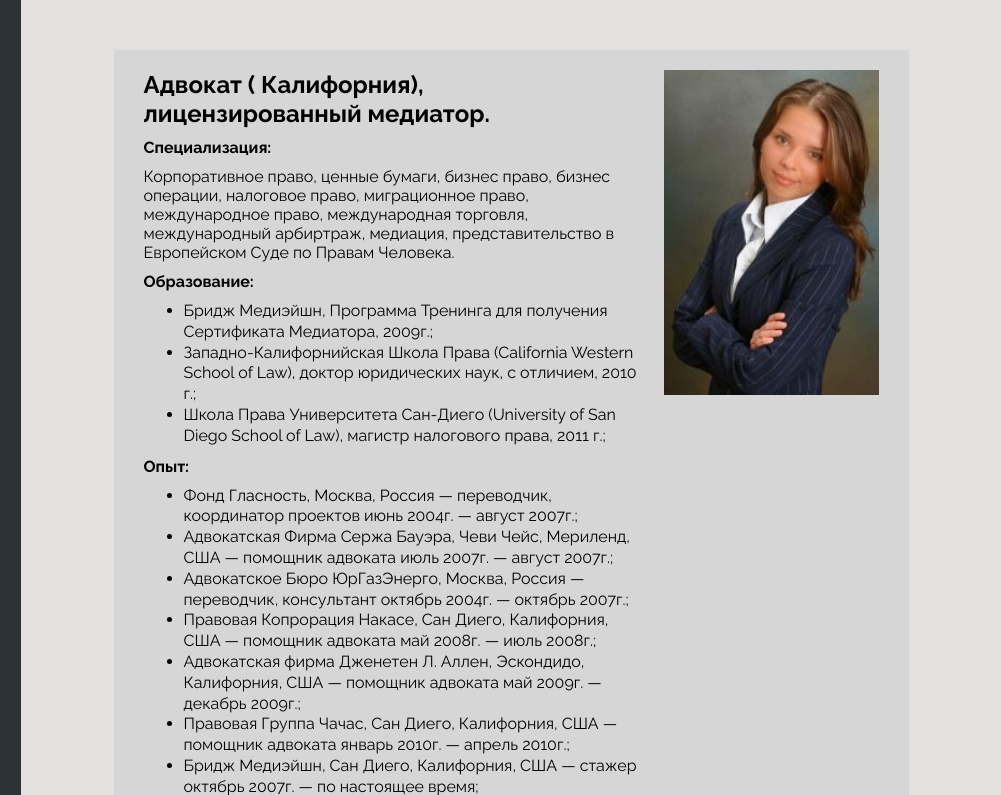
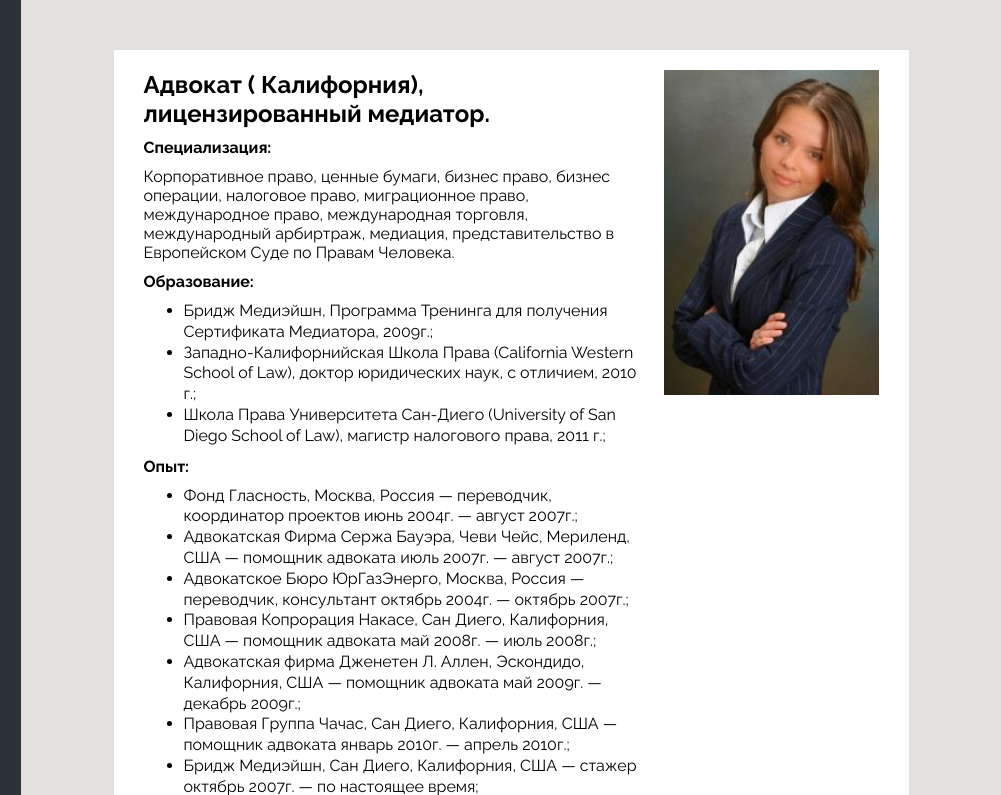
Before and after one commit to EgorDed/UrGazEnergo, a plain HTML site: page BDS.html in a window 1280 px wide. Shown: the top 795 px of the page, 279-1280 px from the left. Drawn offline with Linux system fonts and the light colour scheme.

Commit message:
Add files via upload

```diff
--- a/main_style.css
+++ b/main_style.css
@@ -517,7 +517,7 @@ h6 {
     margin: 50px;
     padding: 20px 30px;
 
-    background: #d6d6d6;
+    background: #fff;
 
     width: 75%;
 }
```
